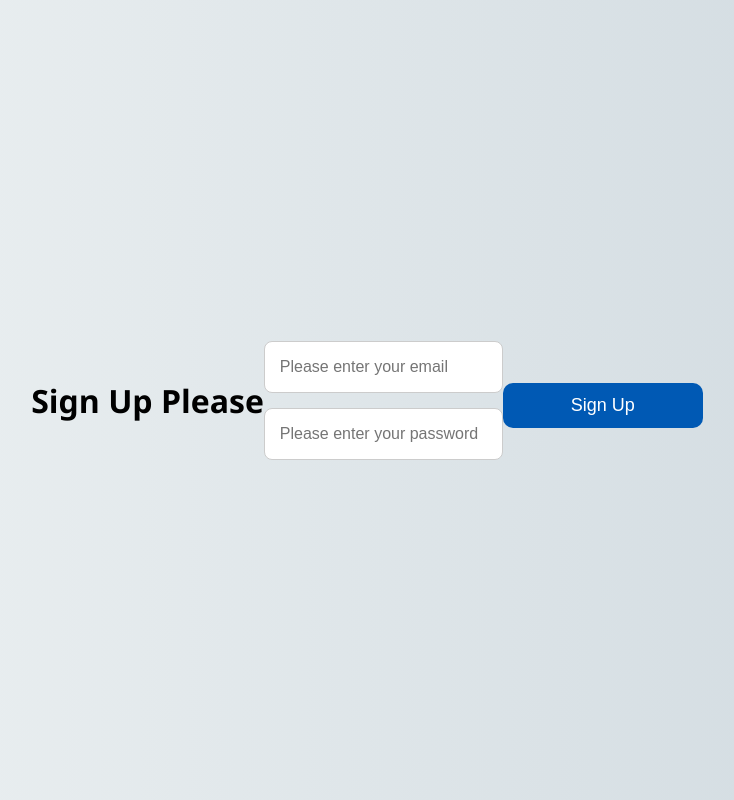
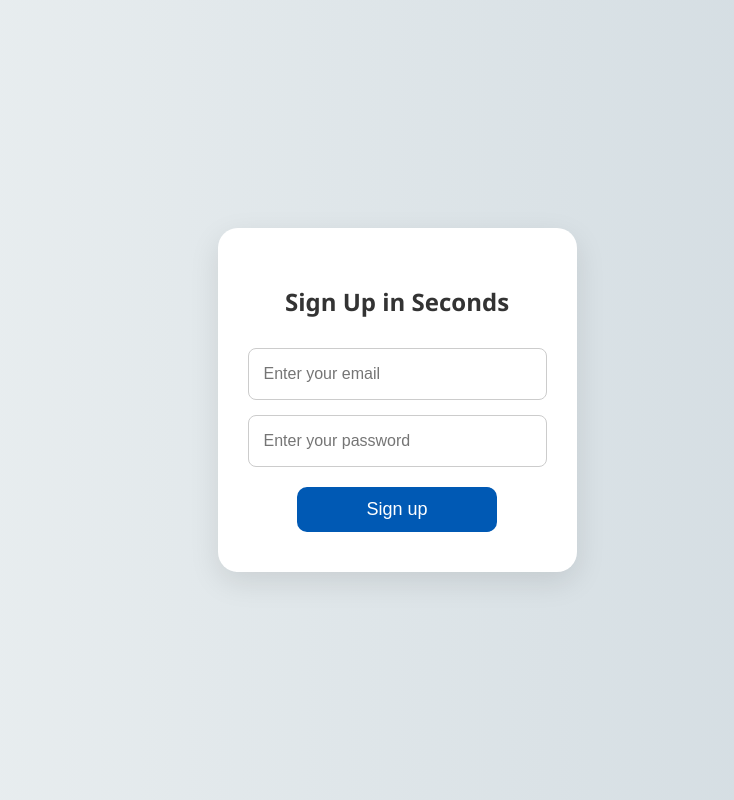
Before and after one commit to COP4813/COP4813-Project, a website: page public/signUp.html in a window 1280 px wide. Shown: the whole page, without its empty margins (273-1007 px from the left). Drawn offline with Linux system fonts and the light colour scheme.

Commit message:
more style

```diff
--- a/public/signUp.html
+++ b/public/signUp.html
@@ -1,22 +1,21 @@
 <!doctype html>
-
 <html>
-
 <head>
+    <meta charset="UTF-8">
+    <title>Login</title>
     <link rel="stylesheet" href="style.css">
-	    <title>Login</title>
 </head>
-
 <body>
-        <h1>Sign Up Please</h1>
+    <div class="login-wrapper">
+        <div class="login-card">
+            <h1>Sign Up in Seconds</h1>
             <div class="loginContainer">
-            <input type="text" class="email" placeholder="Please enter your email">
-            <input type="password" class="password" placeholder="Please enter your password">
+                <input type="text" class="email" placeholder="Enter your email">
+                <input type="password" class="password" placeholder="Enter your password">
             </div>
-        <div>
-            <button class="signUpBtn">Sign Up</button>
+            <button class="loginBtn">Sign up</button>
         </div>
-
+    </div>
     <script src="signUp.js"></script>
 </body>
 </html>
--- a/public/style.css
+++ b/public/style.css
@@ -71,14 +71,6 @@ body {
 }
 
 /* Login page layout */
-.login-wrapper {
-    display: flex;
-    justify-content: center;
-    align-items: center;
-    min-height: 100vh;
-    background: linear-gradient(to right, #ece9e6, #ffffff);
-}
-
 .login-card {
     background-color: white;
     padding: 40px 30px;
--- a/server.js
+++ b/server.js
@@ -18,6 +18,7 @@ app.use(express.json());
 app.use(express.urlencoded({ extended: true}));
 
 const session = require('express-session');
+
 // Session middleware
 app.use(session({
   secret: 'yourSecretKey', // replace with env var in production
```
Lines whose indentation alone changed are shown as unchanged.
